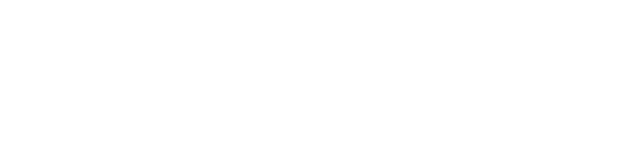
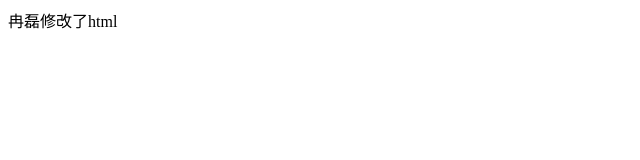
Before and after one commit to ranlei52111/text, a plain HTML site: page index.html in a window 1280 px wide. Shown: the whole page, without its empty margins (0-640 px from the left). Drawn offline with Linux system fonts and the light colour scheme.

Commit message:
我修改了第二次

```diff
--- a/index.html
+++ b/index.html
@@ -5,5 +5,9 @@
 		<title>我的主分支</title>
 	</head>
 	<body>
+
+
+
+		<h>冉磊修改了html</h>
 	</body>
 </html>
```
